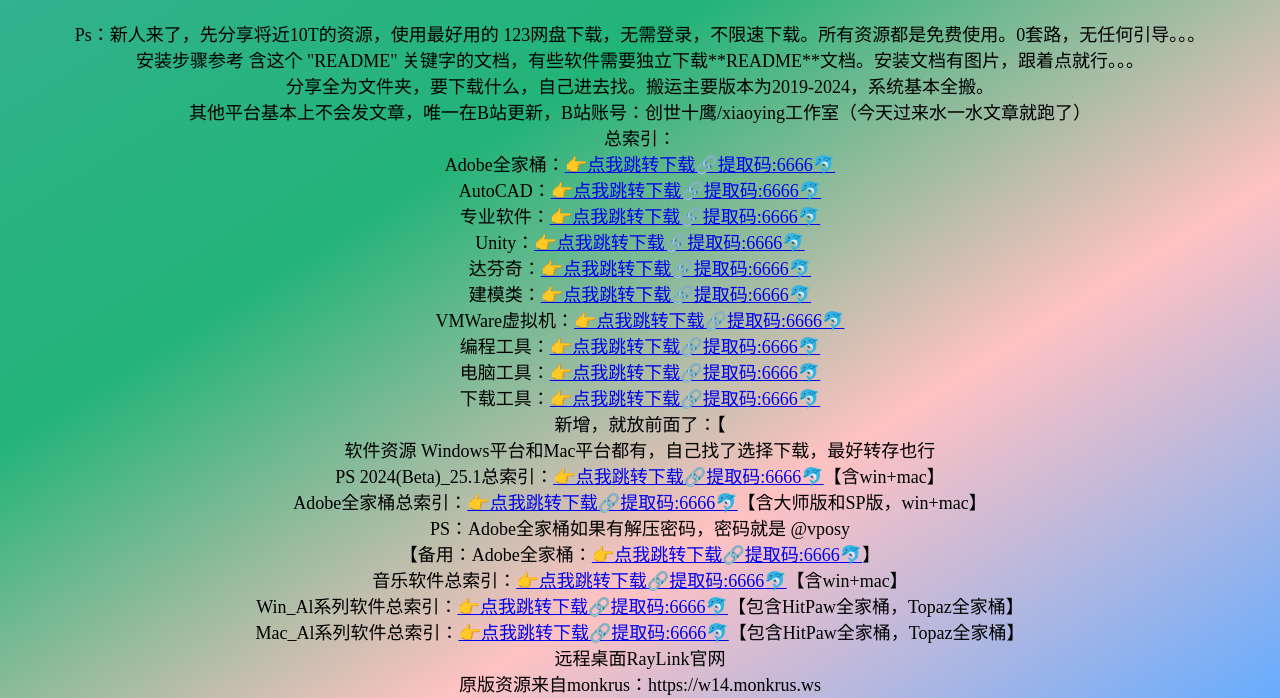
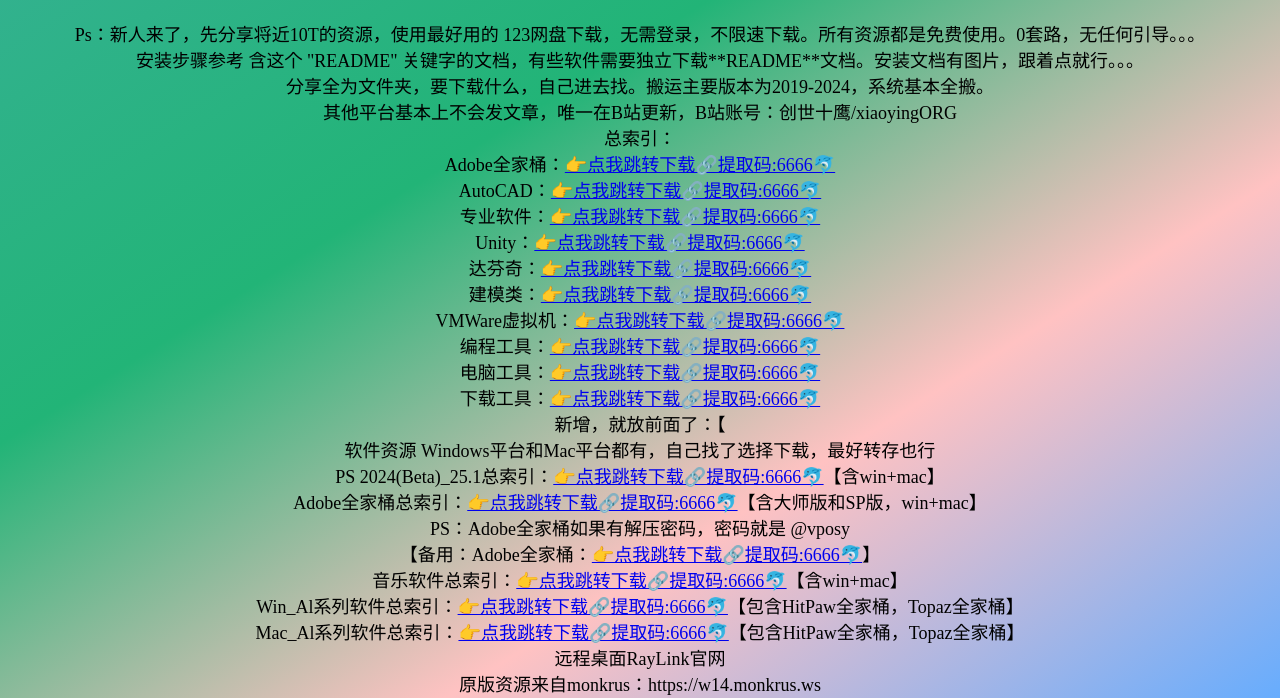
Before and after one commit to xiaoyingOS/xiaoyingOS.github.io, a plain HTML site: page index.html in a window 1280 px wide. Shown: the part 90-788 px from the top of the page. Drawn offline with nearby package versions, Linux system fonts and the light colour scheme; no server answers.

Commit message:
index.html
update

```diff
--- a/index.html
+++ b/index.html
@@ -78,7 +78,7 @@
 
     分享全为文件夹，要下载什么，自己进去找。搬运主要版本为2019-2024，系统基本全搬。<br>
 
-    其他平台基本上不会发文章，唯一在B站更新，B站账号：创世十鹰/xiaoying工作室（今天过来水一水文章就跑了）<br>
+    其他平台基本上不会发文章，唯一在B站更新，B站账号：创世十鹰/xiaoyingORG <br>
 
     总索引：<br>
 
```
